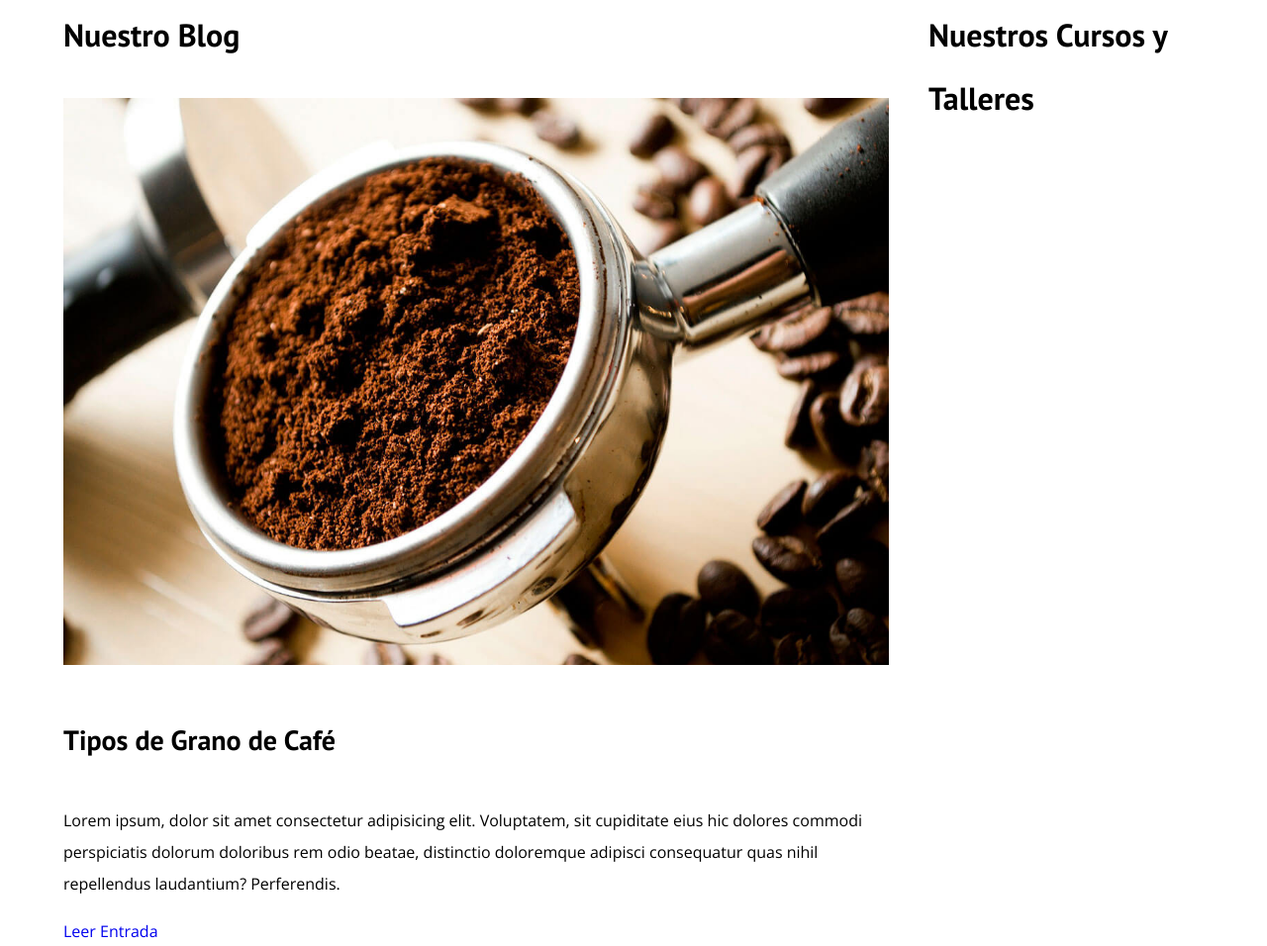
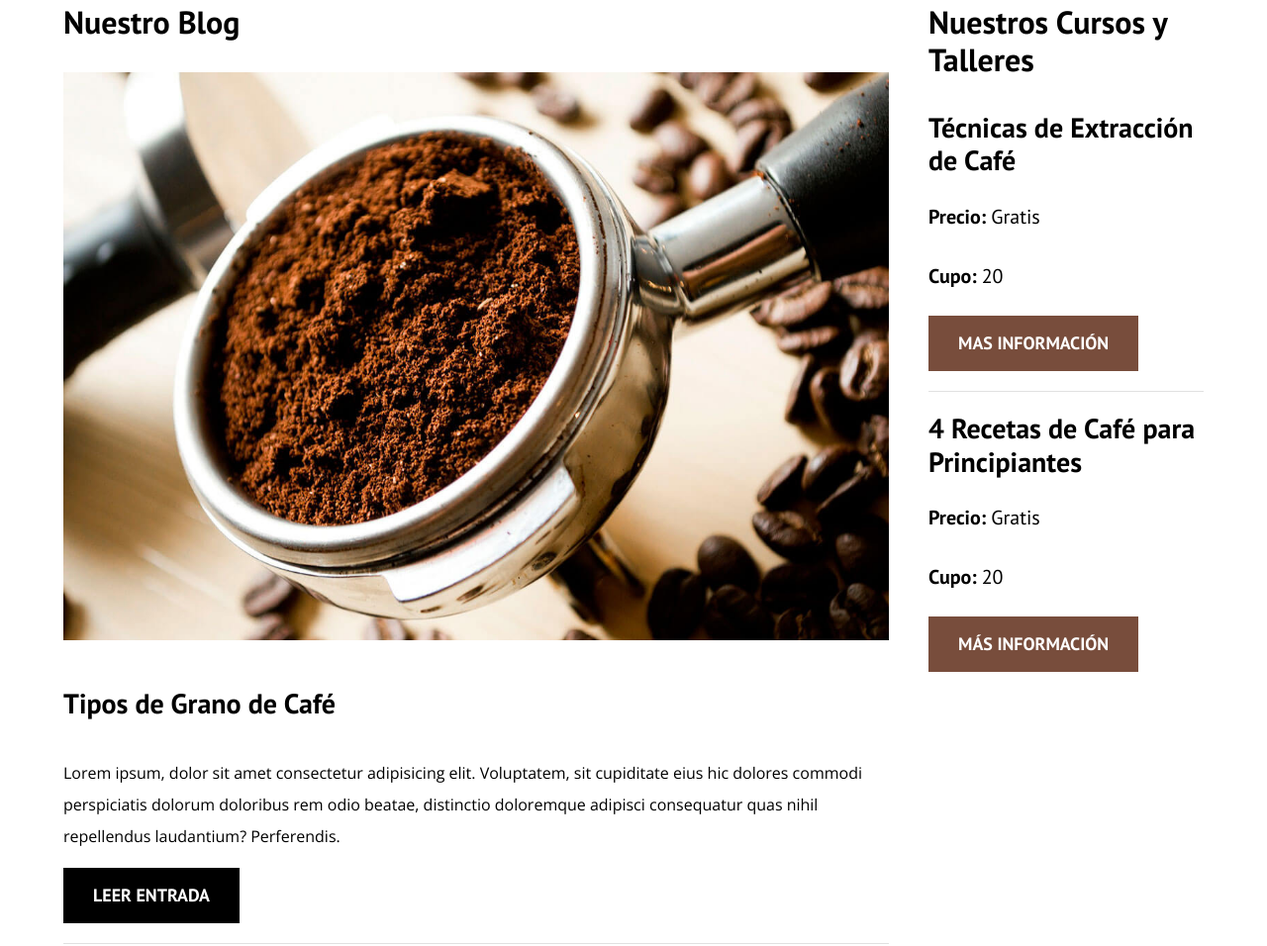
Before and after one commit to JesusTripiana/UDEMY, a plain HTML site: page HTML-CSS-AJAX-SQL-PHP/blogdecafe_inicio/index.html in a window 1280 px wide. Shown: the part 629-1585 px from the top of the page at 99% size. Drawn offline with nearby package versions, Linux system fonts and the light colour scheme.

Commit message:
Estilos página de café finalizada

```diff
--- a/HTML-CSS-AJAX-SQL-PHP/blogdecafe_inicio/css/style.css
+++ b/HTML-CSS-AJAX-SQL-PHP/blogdecafe_inicio/css/style.css
@@ -4,6 +4,7 @@
 
     --primario: #784D3C;
     --blanco: #fff;
+    --gris: #e1e1e1;
     --negro: #000;
 }
 
@@ -22,8 +23,11 @@ body{
 
 /*   GLOBALES    */
 .contenedor{
+    /* Las 2 lineas siguientes hacen lo mismo que la linea "width: min(90%, 120rem);"
     max-width: 120rem;
     width: 90%;
+    */
+    width: min(90%, 120rem);
     margin: 0 auto;
 }
 a{
@@ -31,6 +35,7 @@ a{
 }
 h1,h2,h3,h4{
     font-family: var(--fuenteHeading);
+    line-height: 1.2;
 }
 h1{
     font-size: 4.8rem;
@@ -73,6 +78,9 @@ img{
     margin-top: 5rem;
     text-align: center;
 }
+.barra{
+    padding-top: 4rem;
+}
 @media(min-width:768px){
     .header__texto{
         margin-top: 15rem;
@@ -114,3 +122,68 @@ img{
         column-gap: 4rem;
     }
 }
+
+/*   BLOG   */
+.entrada{
+    border-bottom: 1px solid var(--gris);
+    margin-bottom: 2rem;
+}
+.entrada:last-of-type{ /* Esta clase deshace la clase anterior en la última clase de este tipo */
+    border: none;
+    margin: 0;
+}
+
+    /* --BOTONES-- */
+.boton{
+display: block;
+font-family: var(--fuenteHeading);
+font-weight: bold;
+font-size: 1.8rem;
+color: var(--blanco);
+text-align: center;
+text-transform: uppercase;
+margin-bottom: 2rem;
+padding: 1rem 3rem;
+}
+@media (min-width: 768px){
+     .boton{
+         display:inline-block  /* en este caso hace que el botón se encoja  */
+     }
+}
+.boton--primario{
+    background-color: var(--negro);
+}
+.boton--secundario{
+    background-color: var(--primario);
+}
+
+    /* CURSOS */
+.cursos{
+    list-style: none; /* Quita el estilo de la lista */
+}
+.widget-curso{
+    border-bottom: 1px solid var(--gris);
+    margin-bottom: 2rem;
+}
+.widget-curso:last-of-type{
+    border-bottom: none;
+    margin-bottom: 0;
+}
+.widget-curso__label{
+    font-family: var(--fuenteHeading);
+    font-weight: 700;
+}
+.widget-curso__info{
+    font-weight: 400;  /* Tener en cuenta 400=normal y 700=bold */
+}
+.widget-curso__label,
+.widget-curso__info{
+    font-size: 2rem;
+}
+
+/* FOOTER */
+.footer{
+    background-color: var(--negro);
+    padding-bottom: 3rem;
+    margin-top: 4rem;
+}
--- a/HTML-CSS-AJAX-SQL-PHP/blogdecafe_inicio/index.html
+++ b/HTML-CSS-AJAX-SQL-PHP/blogdecafe_inicio/index.html
@@ -88,8 +88,51 @@
 
         <aside class="sidebar">
             <h3>Nuestros Cursos y Talleres</h3>
+
+            <ul class="cursos no-padding">
+                <li class="widget-curso">
+                    <h4 class="no-margin">Técnicas de Extracción de Café</h4>
+                    <p class="widget-curso__label">Precio:
+                        <spam class="widget-curso__info">Gratis</spam>
+                    </p>
+                    <p class="widget-curso__label">Cupo:
+                        <spam class="widget-curso__info">20</spam>
+                    </p>
+                    <a href="entrada.html" class="boton boton--secundario">Mas Información</a>
+                </li>
+                <li class="widget-curso">
+                    <h4 class="no-margin">4 Recetas de Café para Principiantes</h4>
+                    <p class="widget-curso__label">Precio:
+                        <spam class="widget-curso__info">Gratis</spam>
+                    </p>
+                    <p class="widget-curso__label">Cupo:
+                        <spam class="widget-curso__info">20</spam>
+                    </p>
+                    <a href="entrada.html" class="boton boton--secundario">Más Información</a>
+                </li>
+            </ul><!-- .cursos -->
         </aside><!-- .sidebar -->
     </div><!-- .contenido-principal -->
 
+    <footer class="footer">
+
+        <div class="contenedor">
+            <div class="barra">
+
+                <a class="logo" href="index.html">
+                    <h1 class="logo__nombre no-margin centrar-texto">Blog <span class="logo__bold">DeCafé</span></h1>
+                </a>
+
+                <nav class="navegacion">
+                    <a href="nosotros.html" class="navegacion__enlace">Nosotros</a>
+                    <a href="cursos.html" class="navegacion__enlace">Cursos</a>
+                    <a href="contacto.html" class="navegacion__enlace">Contacto</a>
+                </nav>
+
+            </div>
+        </div>
+
+    </footer>
+
 </body>
 </html>
```
